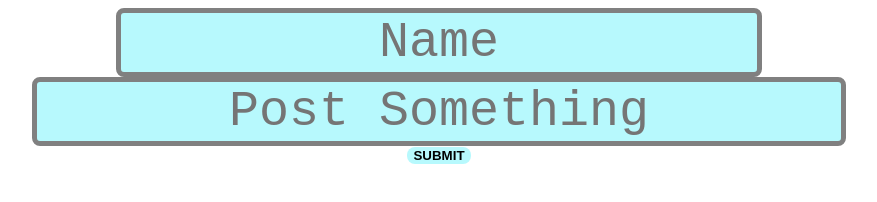
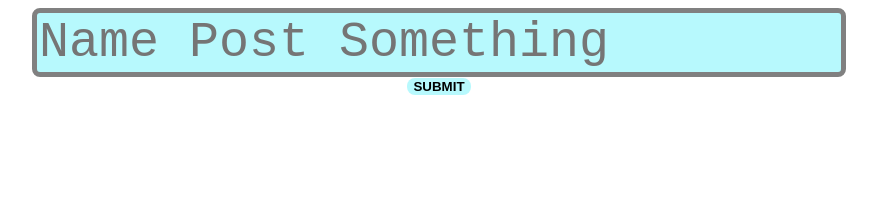
Before and after one commit to girlcodeakl/henderson2016, a plain HTML site: page public/post.html in a window 1280 px wide. Shown: the whole page, without its empty margins (201-1078 px from the left). Drawn offline with Linux system fonts and the light colour scheme.

Commit message:
Uncompleted

```diff
--- a/public/css/style.css
+++ b/public/css/style.css
@@ -27,24 +27,11 @@ input[type=name] {
   font-family: monospace;
   display: inline;
 
-
+  width: 800px;
   font-size: 50px;
     border-radius: 8px;
-    text-align: center;
+
     background-color: #B7F9FD;
-}
-input[type=text] {
-color: darkgray;
-border: gray;
-border-style: solid;
-    border-width: 5px;
-font-family: monospace;
-width: 800px;
-
-font-size: 50px;
-  border-radius: 8px;
-  text-align: center;
-  background-color: #B7F9FD;
 }
 
 input[type=submit] {
--- a/public/post.html
+++ b/public/post.html
@@ -7,8 +7,7 @@
   <body>
 
       <form method="post" action="/ideas">
-        <input type="name" placeholder="Name"><br>
-          <input type="text" name="idea" placeholder="Post Something"><br>
+        <input type="name" placeholder="Name Post Something"><br>
           <input type="submit" value="SUBMIT">
 
 
```
